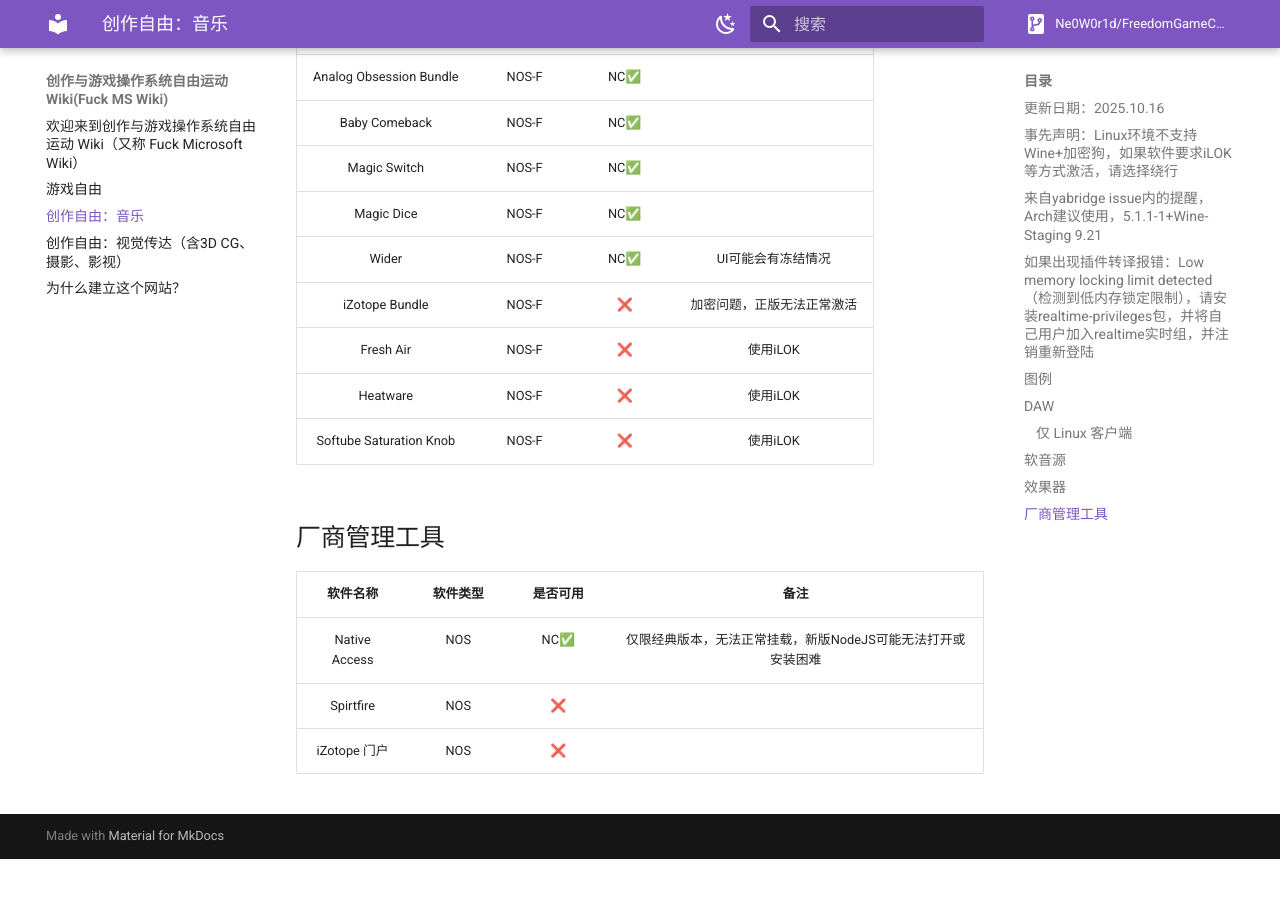
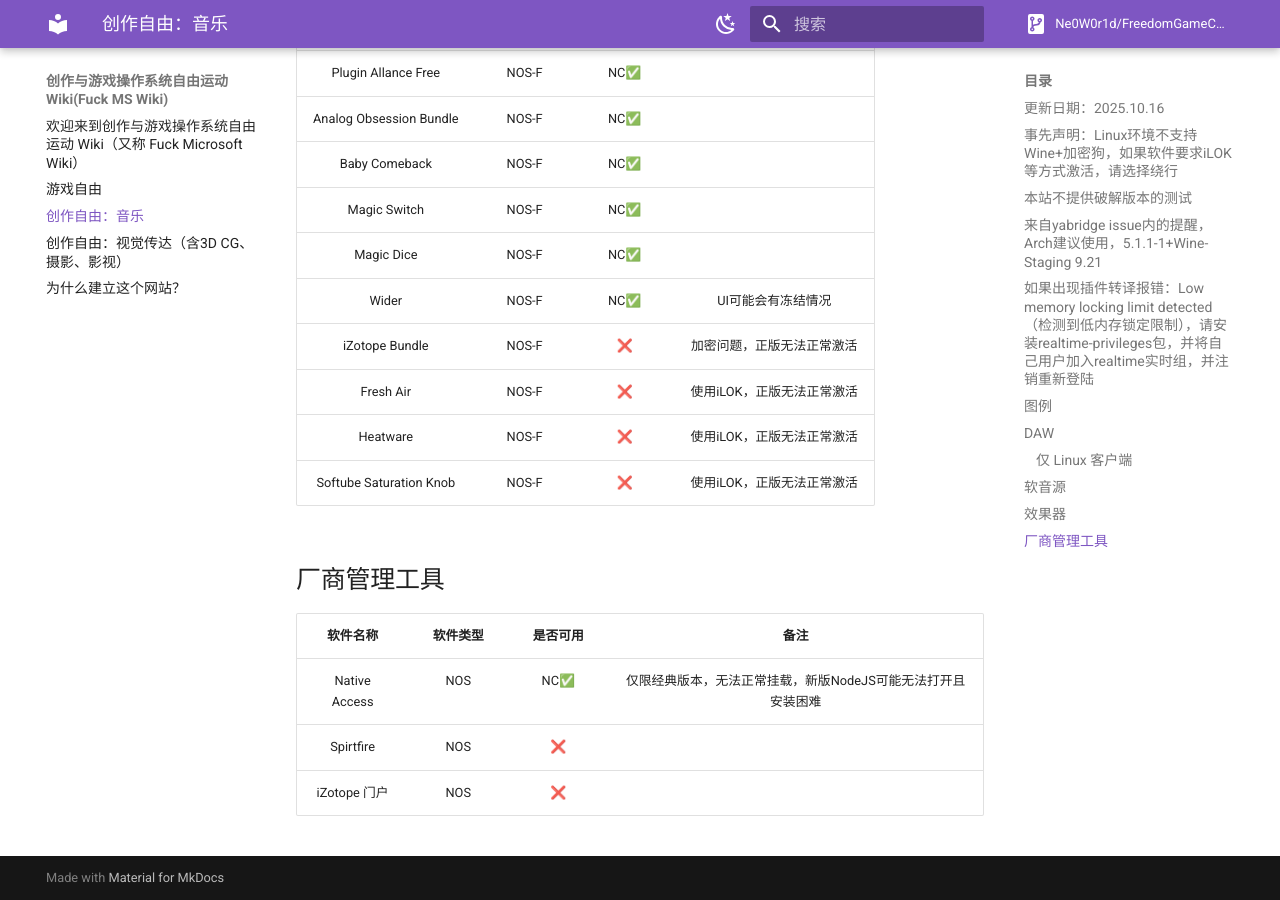
Before and after one commit to Ne0W0r1d/FreedomGameCreatorWiki, an MkDocs documentation site: the page built from docs/musicfreedom.md, in a window 1280 px wide and 900 px high, scrolled down 2330 px. Built offline with MkDocs 1.6.1 and Material for MkDocs 9.7.7, drawn with Linux system fonts in a browser that asks for light colours; comment, search, counter and statistics services are not loaded; before the commit the page ends 3189 px from its top, so only the background shows below that.

Commit message:
1016 文档例行更新：主要更新音乐相关 修订2

```diff
--- a/docs/musicfreedom.md
+++ b/docs/musicfreedom.md
@@ -1,6 +1,7 @@
 # 创作自由：音乐
 #### 更新日期：2025.10.16
 #### <center>事先声明：Linux环境不支持Wine+加密狗，如果软件要求iLOK等方式激活，请选择绕行</center>
+#### <center>本站不提供破解版本的测试</center>
 #### <center>来自yabridge issue内的提醒，Arch建议使用，5.1.1-1+Wine-Staging 9.21</center>
 #### <center>如果出现插件转译报错：Low memory locking limit detected（检测到低内存锁定限制），请安装realtime-privileges包，并将自己用户加入realtime实时组，并注销重新登陆</center>
 
@@ -63,14 +64,14 @@
 | Magic Dice | NOS-F | NC✅ | |
 | Wider | NOS-F | NC✅ | UI可能会有冻结情况 |
 | iZotope Bundle | NOS-F | ❌ | 加密问题，正版无法正常激活 |
-| Fresh Air | NOS-F | ❌ | 使用iLOK |
-| Heatware | NOS-F | ❌ | 使用iLOK |
-| Softube Saturation Knob | NOS-F | ❌ | 使用iLOK |
+| Fresh Air | NOS-F | ❌ | 使用iLOK，正版无法正常激活 |
+| Heatware | NOS-F | ❌ | 使用iLOK，正版无法正常激活 |
+| Softube Saturation Knob | NOS-F | ❌ | 使用iLOK，正版无法正常激活 |
 
 ## 厂商管理工具
 
 | 软件名称 | 软件类型 | 是否可用 | 备注 |
 | :-----: | :-----: | :-----: | :-----: |
-| Native Access | NOS | NC✅ | 仅限经典版本，无法正常挂载，新版NodeJS可能无法打开或安装困难 |
+| Native Access | NOS | NC✅ | 仅限经典版本，无法正常挂载，新版NodeJS可能无法打开且安装困难 |
 | Spirtfire | NOS | ❌ |  |
 | iZotope 门户 | NOS | ❌ |  |
```
